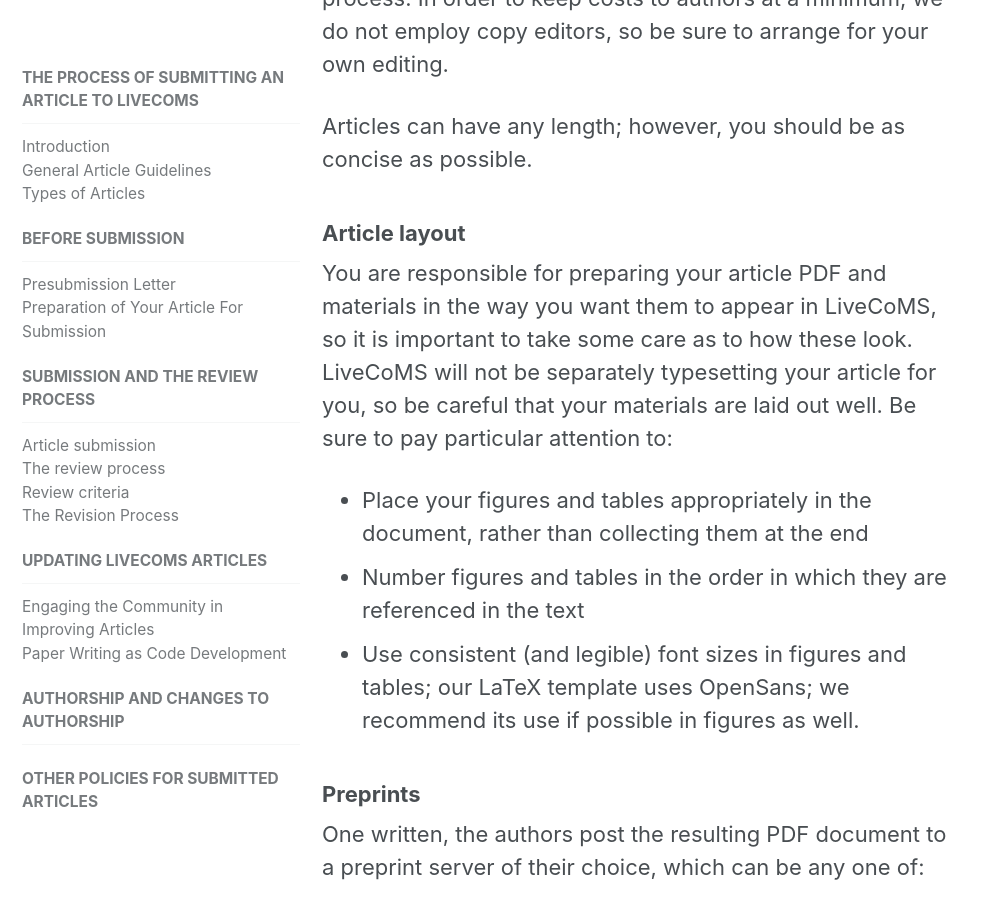
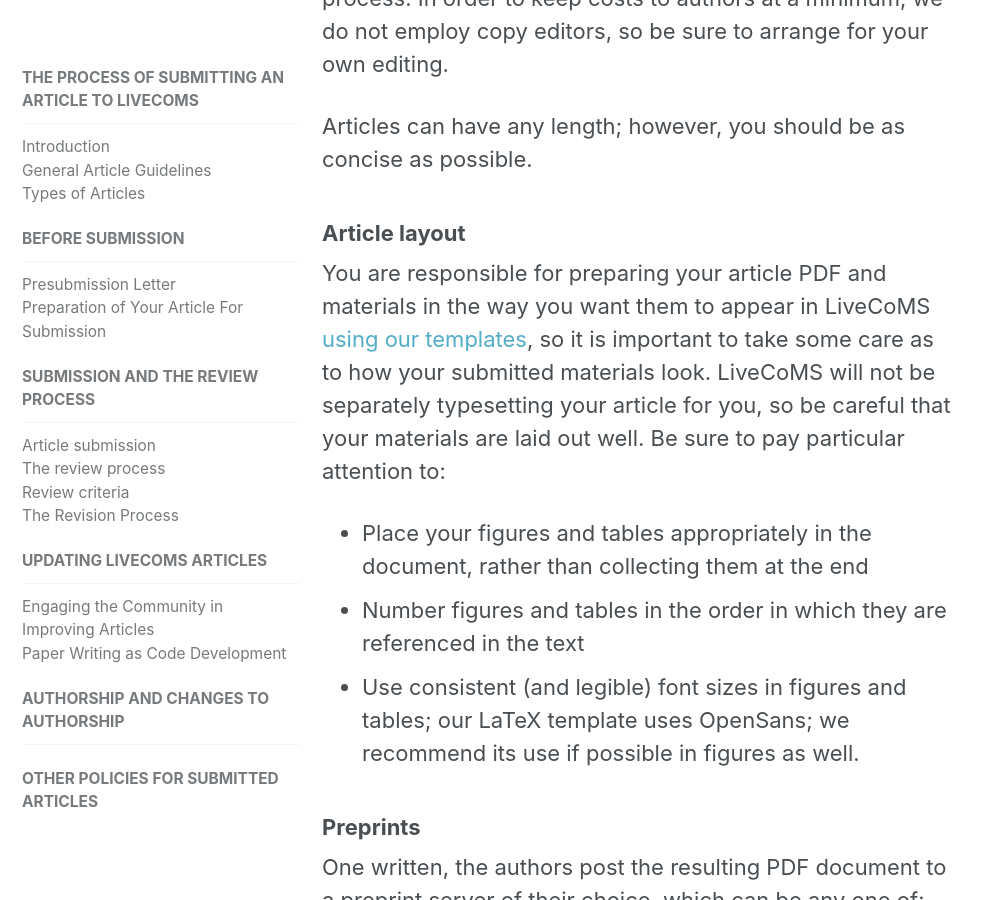
Before and after one commit to livecomsjournal/livecomsjournal.github.io, a Jekyll site: the page built from _policies/01_policies.md, in a window 1280 px wide and 900 px high, scrolled down 3428 px. Shown: the whole window, without its empty margins (0-991 px from the left). Built offline with Jekyll 4.4.1, drawn with Linux system fonts in a browser that asks for light colours.

Commit message:
Add link to templates in discussion of article layout

```diff
--- a/_policies/01_policies.md
+++ b/_policies/01_policies.md
@@ -77,7 +77,7 @@
 
 ### Article layout
 
-You are responsible for preparing your article PDF and materials in the way you want them to appear in LiveCoMS, so it is important to take some care as to how these look.
+You are responsible for preparing your article PDF and materials in the way you want them to appear in LiveCoMS [using our templates](http://www.github.com/livecoms/author_templates), so it is important to take some care as to how your submitted materials look.
 LiveCoMS will not be separately typesetting your article for you, so be careful that your materials are laid out well.
 Be sure to pay particular attention to:
 - Place your figures and tables appropriately in the document, rather than collecting them at the end
```
